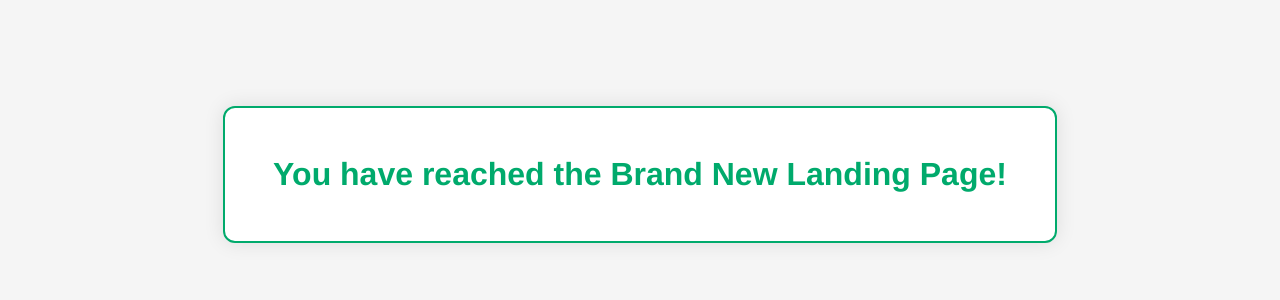
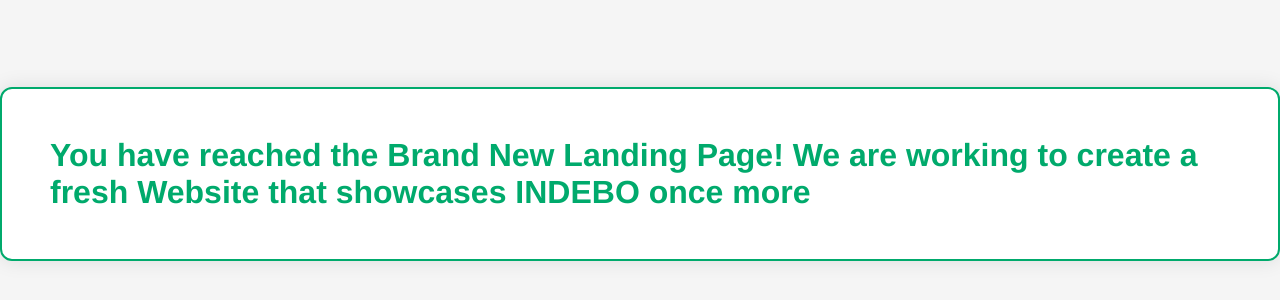
Before and after one commit to Indebo/indebo.github.io, a plain HTML site: page index.html in a window 1280 px wide. Shown: the part 226-526 px from the top of the page. Drawn offline with Linux system fonts and the light colour scheme.

Commit message:
Update index.html

```diff
--- a/index.html
+++ b/index.html
@@ -32,7 +32,7 @@
 </head>
 <body>
   <div class="container">
-    <h1>You have reached the Brand New Landing Page!</h1>
+    <h1>You have reached the Brand New Landing Page! We are working to create a fresh Website that showcases INDEBO once more</h1>
   </div>
 </body>
 </html>
```
